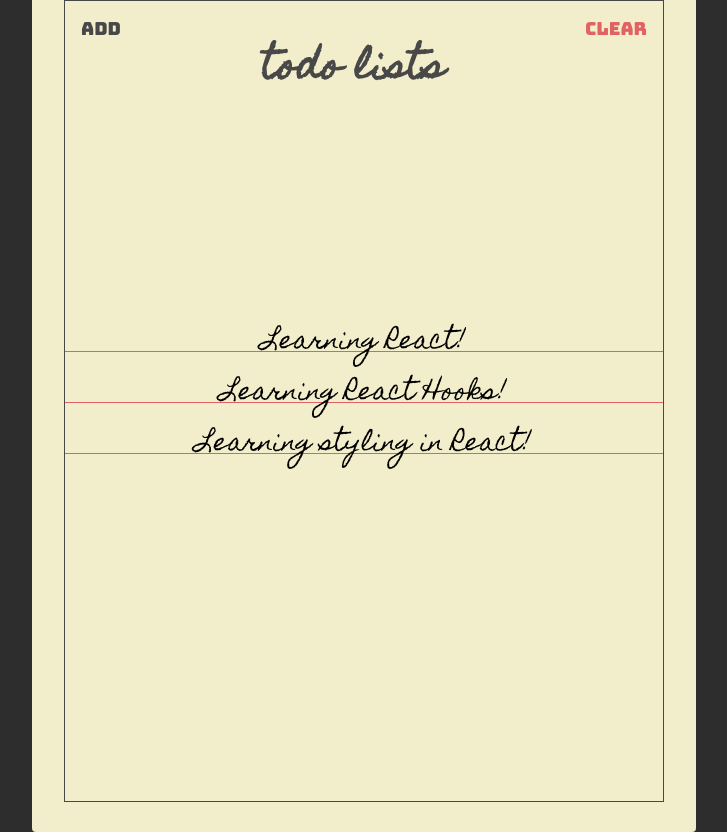
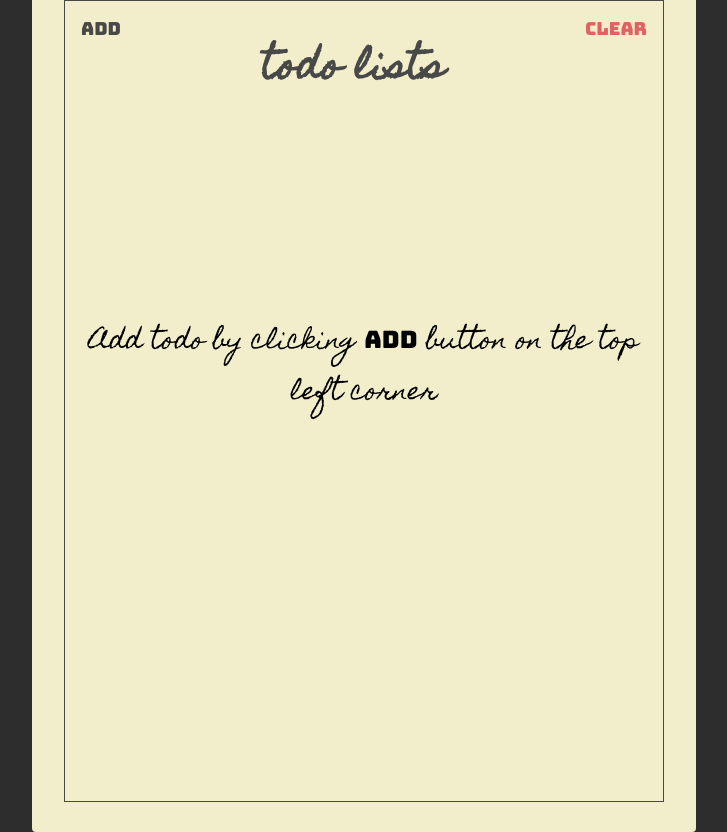
Before and after one commit to oyputra/react-todolist, a React (Create React App) app: page / in a window 1280 px wide. Both pictures are taken after a click on the button "Clear". Shown: the whole page, without its empty margins (276-1003 px from the left). Built offline with nearby package versions, Linux system fonts and the light colour scheme.

Commit message:
delete function & placeholder

```diff
--- a/src/App.css
+++ b/src/App.css
@@ -197,3 +197,15 @@
   left: 50%;
   transform: translate(-50%);
 }
+
+.todo-placeholder-text {
+  font-family: "Homemade Apple", sans-serif;
+  font-size: 24px;
+  text-align: center;
+  padding: 16px;
+}
+
+.add-button-placeholder-text {
+  font-family: "Bungee", sans-serif;
+  font-size: 24px;
+}
--- a/src/components/Header.jsx
+++ b/src/components/Header.jsx
@@ -1,7 +1,7 @@
 import React from "react";
 import PropTypes from "prop-types";
 
-const Header = ({ showAddToggle, showAdd }) => {
+const Header = ({ showAddToggle, showAdd, clearTodos }) => {
   return (
     <section className="header">
       <button className="header-btn main-black-color" onClick={showAddToggle}>
@@ -9,14 +9,15 @@
         {/* ternary operation */}
       </button>
       <h1 className="header-title">Todo Lists</h1>
-      <button className="header-btn main-red-color">Clear</button>
+      <button className="header-btn main-red-color" onClick={clearTodos}>Clear</button>
     </section>
   )
 }
 
 Header.propTypes = {
   showAddToggle: PropTypes.func.isRequired,
-  showAdd: PropTypes.bool.isRequired
+  showAdd: PropTypes.bool.isRequired,
+  clearTodos: PropTypes.func.isRequired,
 }
 
 export default Header;
--- a/src/components/Todos.jsx
+++ b/src/components/Todos.jsx
@@ -6,9 +6,17 @@
 const Todos = ({ todos, completeTodo }) => {
   return (
     <section className="todos">
-      {todos.map((todo, index) => {
-        return <Todo key={index} text={todo.text} isCompleted={todo.isCompleted} completeTodo={completeTodo} index={index} />
-      })}
+      {todos.length > 0 &&
+        todos.map((todo, index) => {
+          return <Todo key={index} text={todo.text} isCompleted={todo.isCompleted} completeTodo={completeTodo} index={index} />
+        })
+      }
+      {todos.length === 0 && (
+        <div className="todo-placeholder-text">
+          Add todo by clicking{" "}
+          <span className="add-button-placeholder-text">Add</span> button on the top left corner
+        </div>
+      )}
     </section>
   )
 }
--- a/src/pages/TodoList.jsx
+++ b/src/pages/TodoList.jsx
@@ -31,14 +31,14 @@
 
     setTodos(addedTodo)
   }
-
+  const clearTodos = () => setTodos([]);
   const showAddToggle = () => setShowAdd(!showAdd);
 
   console.log("todos", todos);
 
   return (
     <Paper>
-        <Header showAddToggle={showAddToggle} showAdd={showAdd} />
+        <Header showAddToggle={showAddToggle} showAdd={showAdd} clearTodos={clearTodos} />
 
         <TodoForm addTodo={addTodo} showAdd={showAdd} />
 
```
